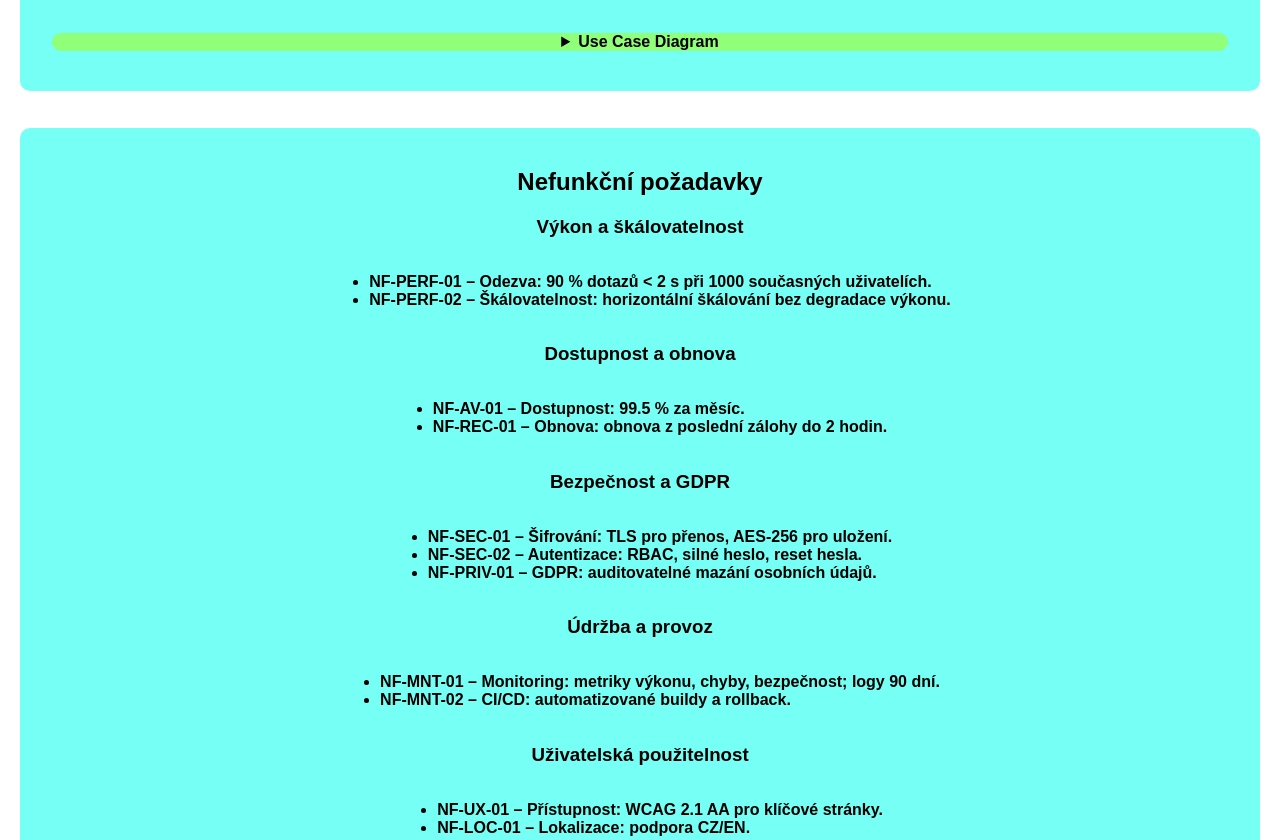
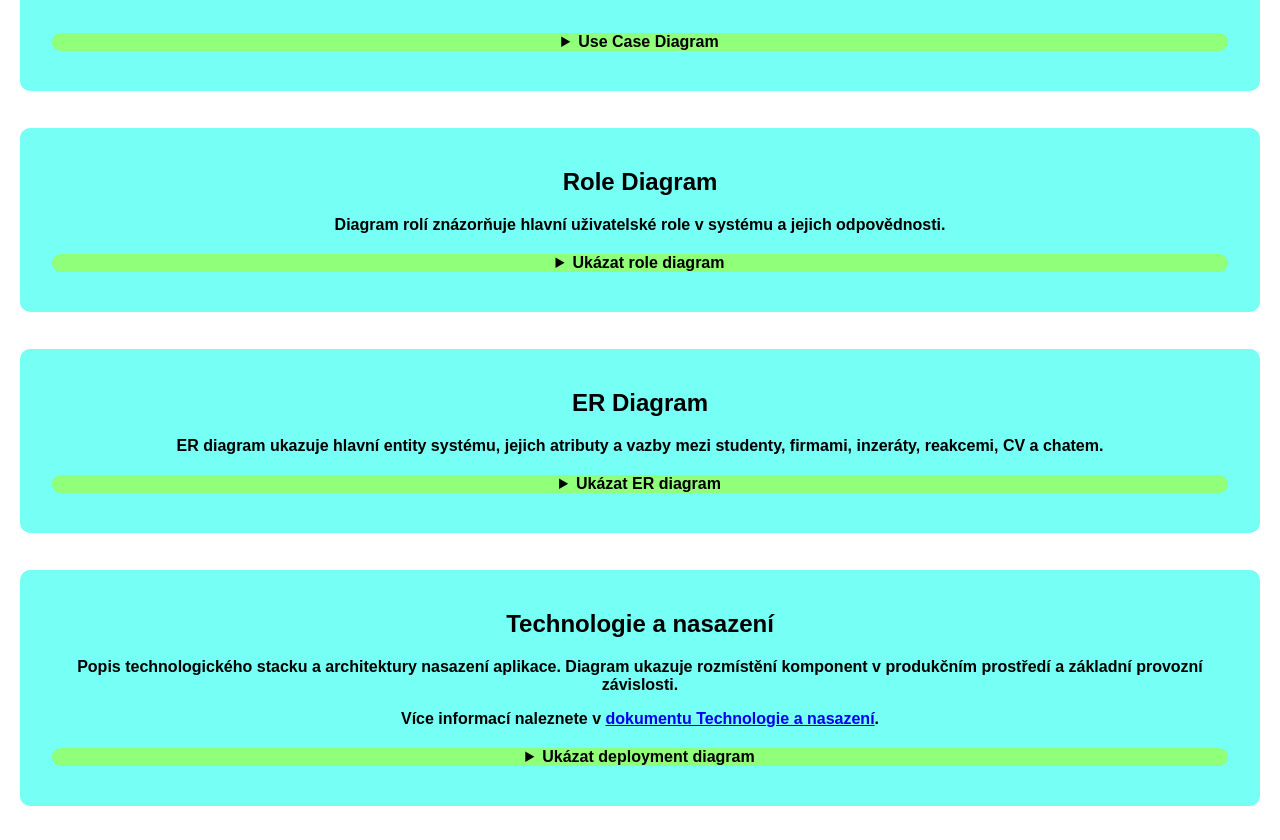
Before and after one commit to pslib-cz/2025-p1a-inf-nis-filipvyroubal, a plain HTML site: page index.html in a window 1280 px wide. Shown: the part 780-1620 px from the top of the page. Drawn offline with Linux system fonts and the light colour scheme.

Commit message:
complete

```diff
--- a/index.html
+++ b/index.html
@@ -40,8 +40,42 @@
     </ul>
     <details>
         <summary><b>Use Case Diagram</b></summary>
-        <a href="diagramDetails.html?target=diagrams/use_case_diagram_new.svg"><img src="./diagrams/use_case_diagram_new.svg" alt="Use Case Diagram" style="width:70%; height:auto;"></a>
+        <a href="diagramDetails.html?target=diagrams/role_diagram.svg"><img src="./diagrams/role_diagram.svg" alt="Role Diagram" style="width:70%; height:auto;"></a>
     </details>
+    </article>
+
+    <article class="articl">
+        <header>
+            <h2>Role Diagram</h2>
+        </header>
+        <p>Diagram rolí znázorňuje hlavní uživatelské role v systému a jejich odpovědnosti.</p>
+        <details>
+            <summary><b>Ukázat role diagram</b></summary>
+            <a href="diagramDetails.html?target=diagrams/role_diagram.svg"><img src="./diagrams/role_diagram.svg" alt="Role Diagram" style="width:70%; height:auto;"></a>
+        </details>
+    </article>
+
+    <article class="articl">
+        <header>
+            <h2>ER Diagram</h2>
+        </header>
+        <p>ER diagram ukazuje hlavní entity systému, jejich atributy a vazby mezi studenty, firmami, inzeráty, reakcemi, CV a chatem.</p>
+        <details>
+            <summary><b>Ukázat ER diagram</b></summary>
+            <a href="diagramDetails.html?target=diagrams/er_diagram.svg"><img src="./diagrams/er_diagram.svg" alt="ER Diagram" style="width:70%; height:auto;"></a>
+        </details>
+    </article>
+
+    <article class="articl">
+        <header>
+            <h2>Technologie a nasazení</h2>
+        </header>
+        <p>Popis technologického stacku a architektury nasazení aplikace. Diagram ukazuje rozmístění komponent v produkčním prostředí a základní provozní závislosti.</p>
+        <p>Více informací naleznete v <a href="Technology_Deployment.md">dokumentu Technologie a nasazení</a>.</p>
+        <details>
+            <summary><b>Ukázat deployment diagram</b></summary>
+            <a href="diagramDetails.html?target=diagrams/deployment_diagram.svg"><img src="./diagrams/deployment_diagram.svg" alt="Deployment Diagram" style="width:70%; height:auto;"></a>
+        </details>
     </article>
 
     <article class="articl">
```
Also changed, not shown: diagrams/deployment_diagram.svg (added), diagrams/er_diagram.svg (added), diagrams/role_diagram.svg (added), diagrams/use_case_diagram_new.svg (deleted), 6 other files.
